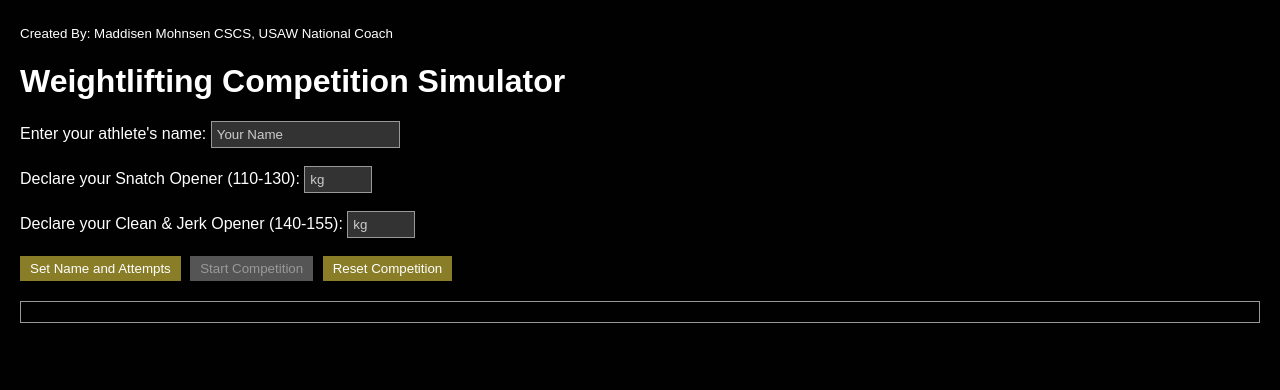
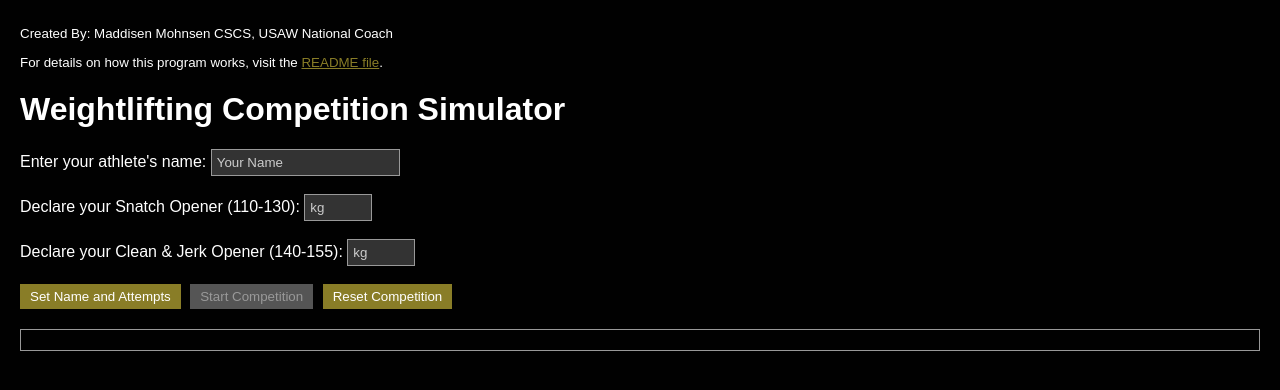
Before and after one commit to memohnsen/wargames, a plain HTML site: page index.html in a window 1280 px wide. Drawn offline with Linux system fonts and the light colour scheme.

Commit message:
readme link index.html

```diff
--- a/index.html
+++ b/index.html
@@ -7,7 +7,9 @@
 </head>
 
 <body>
-  <sub>Created By: Maddisen Mohnsen CSCS, USAW National Coach</sub>
+  <sub>Created By: Maddisen Mohnsen CSCS, USAW National Coach
+    <p>For details on how this program works, visit the <a href="https://github.com/memohnsen/wargames" target="_blank">README file</a>.</p>
+  </sub>
   <h1>Weightlifting Competition Simulator</h1>
 
   <!-- Player Name Input/Button Section -->
```
